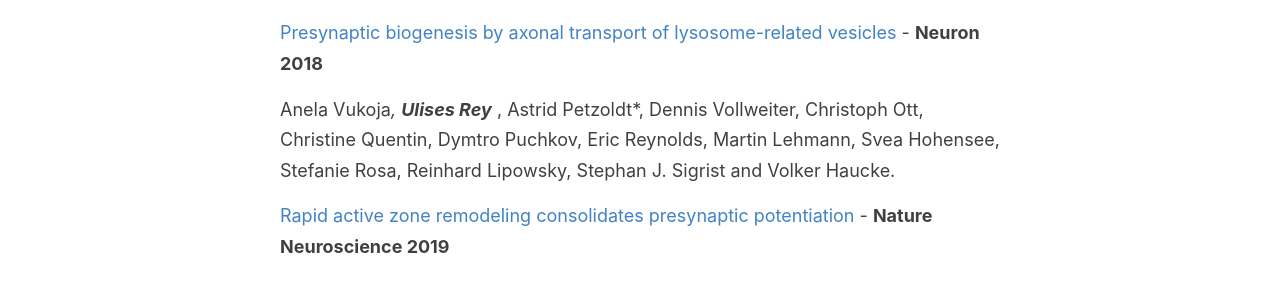
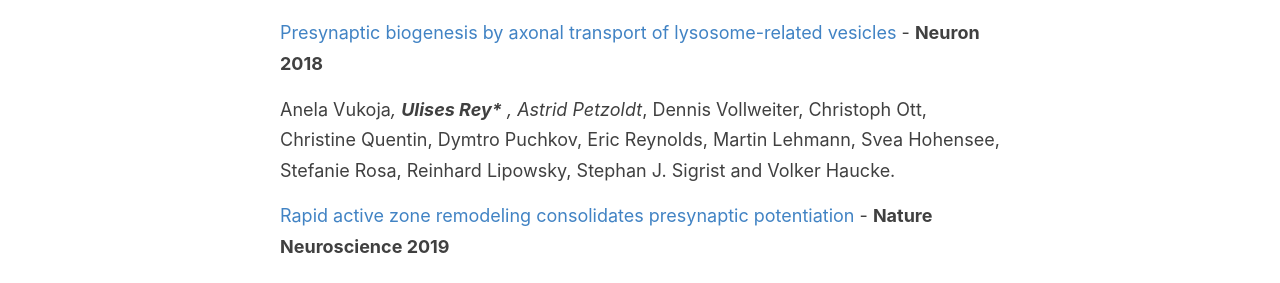
Before and after one commit to ulisesrey/ulisesrey.github.io, a Jekyll site: the page built from _pages/research.md, in a window 1280 px wide. Shown: the part 1215-1498 px from the top of the page. Built offline with Jekyll 4.4.1, drawn with Linux system fonts in a browser that asks for light colours.

Commit message:
STAYS LIKE THIS

```diff
--- a/_pages/research.md
+++ b/_pages/research.md
@@ -35,7 +35,7 @@
 [Presynaptic biogenesis by axonal transport of lysosome-related vesicles
 ](https://www.sciencedirect.com/science/article/pii/S0896627318306779) - **Neuron 2018**
 
-Anela Vukoja*, __Ulises Rey__* , Astrid Petzoldt*, Dennis Vollweiter, Christoph Ott, Christine Quentin, Dymtro Puchkov, Eric Reynolds, Martin Lehmann, Svea Hohensee, Stefanie Rosa, Reinhard Lipowsky, Stephan J. Sigrist and Volker Haucke.
+Anela Vukoja*, __Ulises Rey*__ , Astrid Petzoldt*, Dennis Vollweiter, Christoph Ott, Christine Quentin, Dymtro Puchkov, Eric Reynolds, Martin Lehmann, Svea Hohensee, Stefanie Rosa, Reinhard Lipowsky, Stephan J. Sigrist and Volker Haucke.
 
 
 [Rapid active zone remodeling consolidates presynaptic potentiation](https://www.nature.com/articles/s41467-019-08977-6) - **Nature Neuroscience 2019**
```
